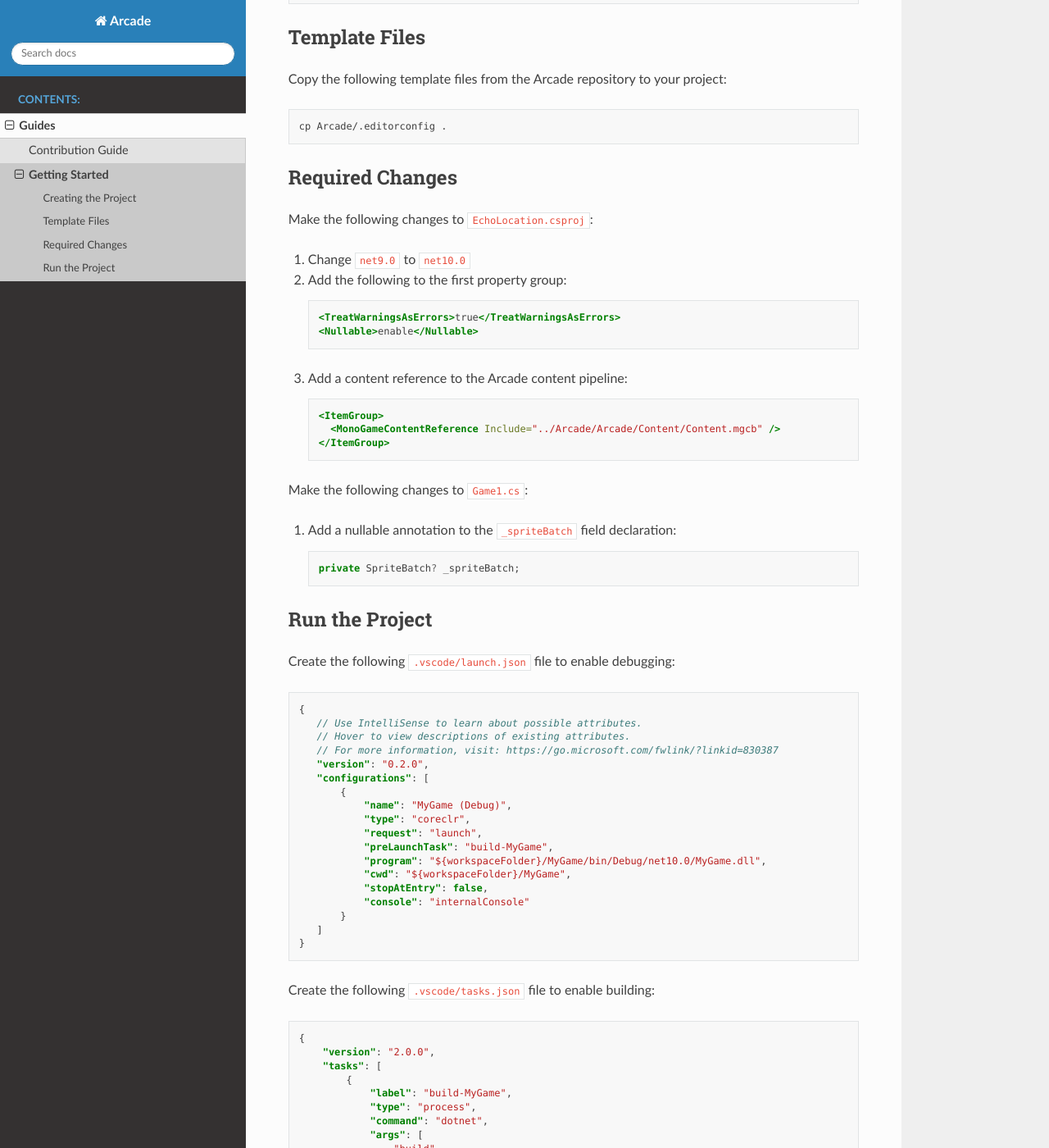
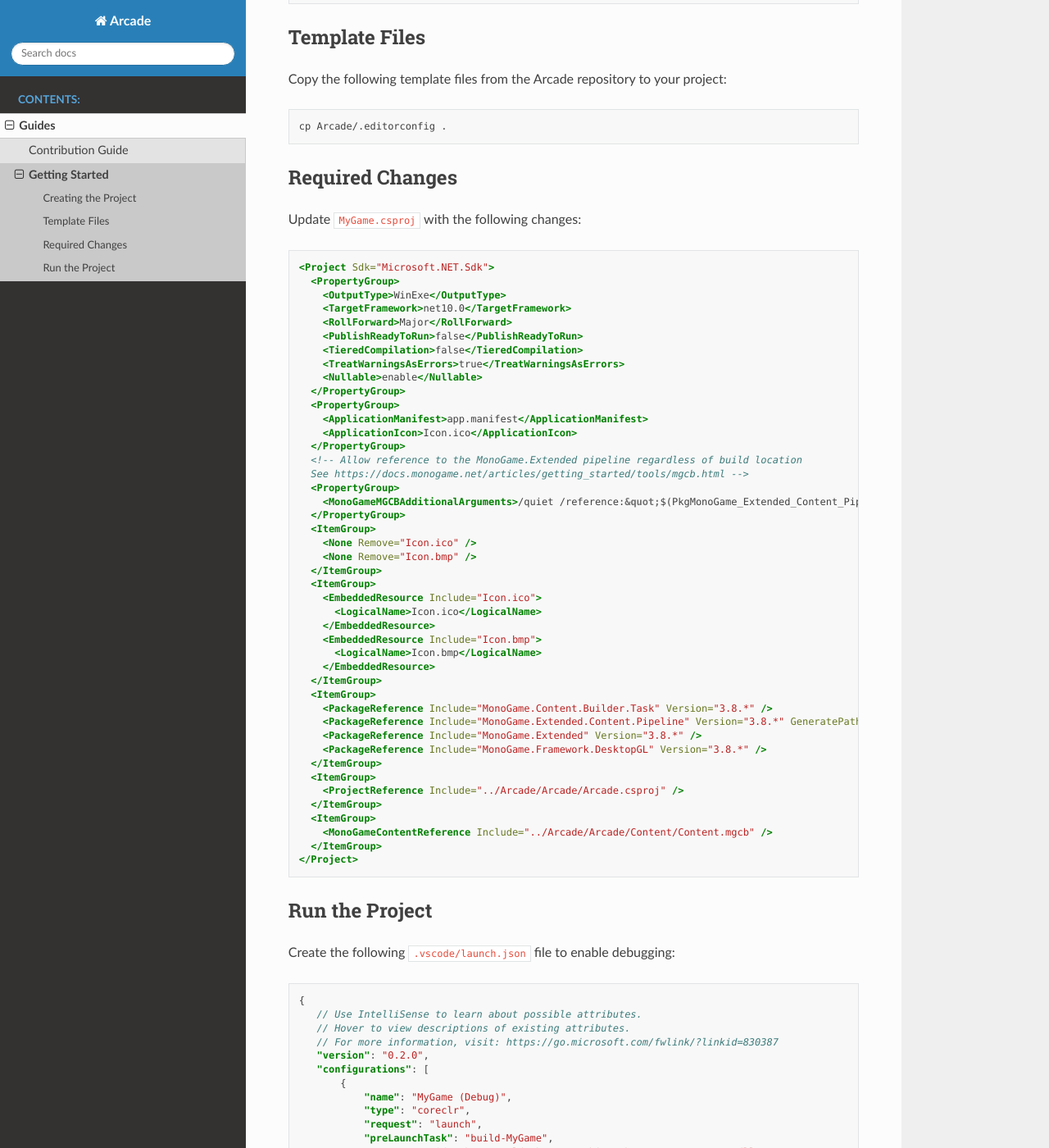
Before and after one commit to campbellmbrown/arcade, a Sphinx documentation site: the page built from docs/contents/guides/getting_started.rst, in a window 1280 px wide and 1400 px high, scrolled down 639 px. Shown: the whole window at 82% size. Built offline with Sphinx 7.4.7 and the Read the Docs theme 3.1.0, drawn with Linux system fonts in a browser that asks for light colours.

Commit message:
Updated getting started guide with full csproj layout

```diff
--- a/docs/contents/guides/getting_started.rst
+++ b/docs/contents/guides/getting_started.rst
@@ -39,31 +39,55 @@ Copy the following template files from the Arcade repository to your project:
 Required Changes
 ----------------
 
-Make the following changes to ``EchoLocation.csproj``:
+Update ``MyGame.csproj`` with the following changes:
 
-#. Change ``net9.0`` to ``net10.0``
-#. Add the following to the first property group:
+.. code-block:: xml
 
-   .. code-block:: xml
+   <Project Sdk="Microsoft.NET.Sdk">
+     <PropertyGroup>
+       <OutputType>WinExe</OutputType>
+       <TargetFramework>net10.0</TargetFramework>
+       <RollForward>Major</RollForward>
+       <PublishReadyToRun>false</PublishReadyToRun>
+       <TieredCompilation>false</TieredCompilation>
+       <TreatWarningsAsErrors>true</TreatWarningsAsErrors>
+       <Nullable>enable</Nullable>
+     </PropertyGroup>
+     <PropertyGroup>
+       <ApplicationManifest>app.manifest</ApplicationManifest>
+       <ApplicationIcon>Icon.ico</ApplicationIcon>
+     </PropertyGroup>
+     <!-- Allow reference to the MonoGame.Extended pipeline regardless of build location
+     See https://docs.monogame.net/articles/getting_started/tools/mgcb.html -->
+     <PropertyGroup>
+       <MonoGameMGCBAdditionalArguments>/quiet /reference:&quot;$(PkgMonoGame_Extended_Content_Pipeline)/tools/MonoGame.Extended.Content.Pipeline.dll&quot;</MonoGameMGCBAdditionalArguments>
+     </PropertyGroup>
+     <ItemGroup>
+       <None Remove="Icon.ico" />
+       <None Remove="Icon.bmp" />
+     </ItemGroup>
+     <ItemGroup>
+       <EmbeddedResource Include="Icon.ico">
+         <LogicalName>Icon.ico</LogicalName>
+       </EmbeddedResource>
+       <EmbeddedResource Include="Icon.bmp">
+         <LogicalName>Icon.bmp</LogicalName>
+       </EmbeddedResource>
+     </ItemGroup>
+     <ItemGroup>
+       <PackageReference Include="MonoGame.Content.Builder.Task" Version="3.8.*" />
+       <PackageReference Include="MonoGame.Extended.Content.Pipeline" Version="3.8.*" GeneratePathProperty="true" />
+       <PackageReference Include="MonoGame.Extended" Version="3.8.*" />
+       <PackageReference Include="MonoGame.Framework.DesktopGL" Version="3.8.*" />
+     </ItemGroup>
+     <ItemGroup>
+       <ProjectReference Include="../Arcade/Arcade/Arcade.csproj" />
+     </ItemGroup>
+     <ItemGroup>
+       <MonoGameContentReference Include="../Arcade/Arcade/Content/Content.mgcb" />
+     </ItemGroup>
+   </Project>
 
-      <TreatWarningsAsErrors>true</TreatWarningsAsErrors>
-      <Nullable>enable</Nullable>
-
-#. Add a content reference to the Arcade content pipeline:
-
-   .. code-block:: xml
-
-      <ItemGroup>
-        <MonoGameContentReference Include="../Arcade/Arcade/Content/Content.mgcb" />
-      </ItemGroup>
-
-Make the following changes to ``Game1.cs``:
-
-#. Add a nullable annotation to the ``_spriteBatch`` field declaration:
-
-   .. code-block:: csharp
-
-      private SpriteBatch? _spriteBatch;
 
 Run the Project
 ---------------
```
